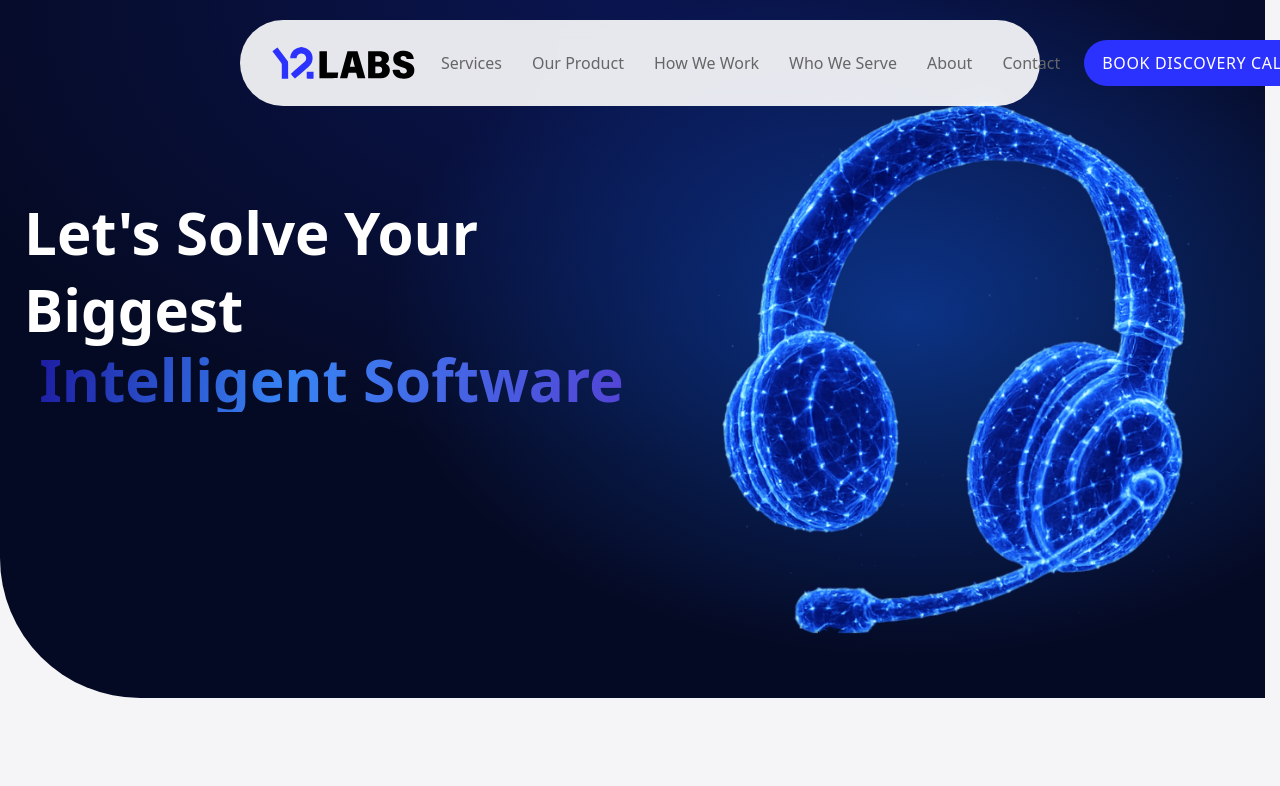
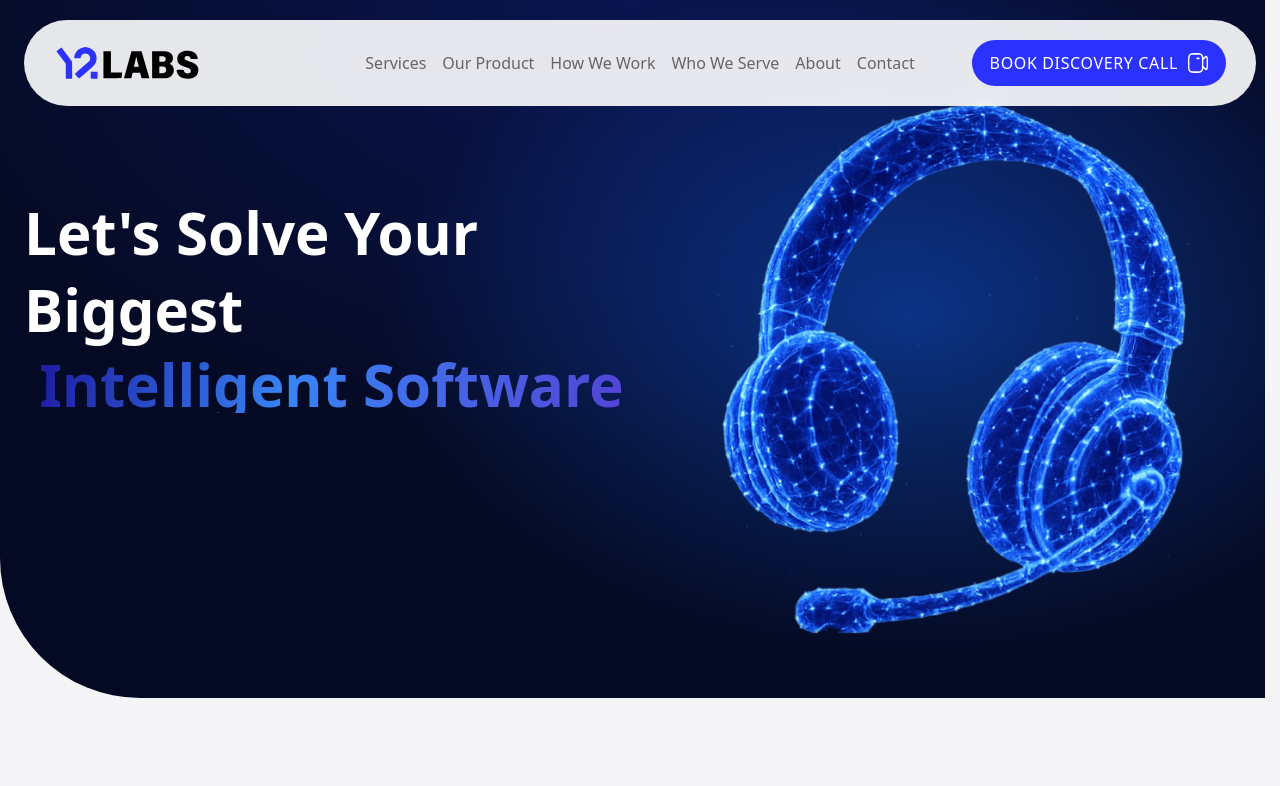
Before and after one commit to MoeezFaizi/y2labs-website, a Next.js app: page /contact in a window 1280 px wide. Shown: the top 786 px of the page. Built offline with nearby package versions, Linux system fonts and the light colour scheme; a web font is replaced by a local one.

Commit message:
Precision pass: centered nav + CTA icon + fluid header gutter, quote layout/whitespace fidelity, footer alignment to Figma, favicon

```diff
--- a/components/site/ContactCta.tsx
+++ b/components/site/ContactCta.tsx
@@ -58,9 +58,11 @@ export function ContactCta({ variant = "form" }: { variant?: "form" | "image" })
             onBlurCapture={() => setPaused(false)}
           >
             <div>
-              {/* eslint-disable-next-line @next/next/no-img-element */}
-              <img src="/cta/quote.svg" alt="" aria-hidden className="h-[50px] w-auto" />
-              <div className="relative mt-4 min-h-[280px] sm:min-h-[320px]">
+              {/* Figma: the quote mark floats at the text block's top-left
+                  (icon y = text y - 10); the quote's leading spaces clear it. */}
+              <div className="relative min-h-[280px] sm:min-h-[320px]">
+                {/* eslint-disable-next-line @next/next/no-img-element */}
+                <img src="/cta/quote.svg" alt="" aria-hidden className="absolute -top-[6px] left-0 h-9 w-auto sm:-top-[10px] sm:h-[50px]" />
                 <AnimatePresence mode="wait">
                   <motion.blockquote
                     key={index}
@@ -68,7 +70,7 @@ export function ContactCta({ variant = "form" }: { variant?: "form" | "image" })
                     animate={{ opacity: 1, y: 0 }}
                     exit={{ opacity: 0, y: -12 }}
                     transition={{ duration: 0.5, ease: ease.expoOut }}
-                    className="text-h6 font-medium text-white sm:text-[clamp(1.75rem,2.4vw,2.875rem)] sm:leading-[1.304]"
+                    className="whitespace-pre-wrap text-h6 font-medium text-white sm:text-[clamp(1.75rem,2.4vw,2.875rem)] sm:leading-[1.304]"
                   >
                     {active.quote}
                   </motion.blockquote>
--- a/components/site/Footer.tsx
+++ b/components/site/Footer.tsx
@@ -24,7 +24,7 @@ export function Footer() {
         loading="lazy"
       />
 
-      <div className="container-content relative z-10 pt-[clamp(5rem,16vw,19.5rem)] pb-[clamp(2rem,4vw,2.75rem)]">
+      <div className="container-content relative z-10 pt-[clamp(5rem,14.65vw,17.875rem)] pb-[clamp(2rem,4vw,2.875rem)]">
         <div className="grid gap-12 lg:grid-cols-[1fr_640px]">
           {/* Wordmark over the burst — lower-left, just above the link rows. */}
           <Reveal preset="fadeIn" className="flex items-start">
@@ -120,7 +120,7 @@ export function Footer() {
             </div>
 
             {/* Bottom bar */}
-            <div className="mt-[clamp(2.5rem,5vw,5rem)] flex flex-col gap-4 sm:h-[30px] sm:flex-row sm:items-center sm:justify-between">
+            <div className="mt-[clamp(2.5rem,5.47vw,6.5625rem)] flex flex-col gap-4 sm:h-[30px] sm:flex-row sm:items-center sm:justify-between">
               <p className="text-[16px] leading-[24px] text-[#f5f5f7]">{footer.copyright}</p>
               <ul className="flex flex-wrap gap-5">
                 {footer.legal.map((l) => (
--- a/components/site/Header.tsx
+++ b/components/site/Header.tsx
@@ -30,17 +30,17 @@ export function Header() {
       transition={{ duration: 0.7, ease: ease.expoOut, delay: 0.1 }}
     >
       <div
-        className="w-full px-gutter transition-all duration-500 ease-[var(--ease-expo-out)] xl:px-[240px]"
+        className="w-full px-gutter transition-all duration-500 ease-[var(--ease-expo-out)] xl:px-[max(1.5rem,calc((100vw-1350px)/2))]"
         style={{ paddingBlock: scrolled ? 10 : 20 }}
       >
-        <div className="mx-auto flex w-full max-w-[1350px] items-center justify-between gap-6 rounded-[60px] bg-white/90 px-5 py-3 backdrop-blur-[10px] md:px-[30px] md:py-[20px]">
+        <div className="relative mx-auto flex w-full max-w-[1350px] items-center justify-between gap-6 rounded-[60px] bg-white/90 px-5 py-3 backdrop-blur-[10px] md:px-[30px] md:py-[20px]">
           {/* Logo — the actual Figma wordmark (blue Y2 + black LABS). */}
           <Link href="/" aria-label="Y2 Labs — home" className="shrink-0">
             {/* eslint-disable-next-line @next/next/no-img-element */}
             <img src="/logo.svg" alt="Y2 LABS" width={146} height={40} className="h-8 w-auto md:h-10" />
           </Link>
 
-          <nav className="hidden items-center gap-[30px] xl:flex" aria-label="Main">
+          <nav className="absolute left-1/2 hidden -translate-x-1/2 items-center gap-4 xl:flex 2xl:gap-[30px]" aria-label="Main">
             {nav.map((item) => (
               <Link
                 key={item.label}
@@ -58,7 +58,10 @@ export function Header() {
             {/* Wrapper owns the responsive hiding — the Button base class is
                 `inline-flex`, which would override `hidden` on the button. */}
             <div className="hidden sm:block">
-              <Button href="/contact">Book discovery call</Button>
+              <Button href="/contact" trailing={
+                // eslint-disable-next-line @next/next/no-img-element
+                <img src="/icons/video.svg" alt="" aria-hidden className="size-5" />
+              }>Book discovery call</Button>
             </div>
 
             <button
--- a/lib/site.ts
+++ b/lib/site.ts
@@ -334,7 +334,7 @@ export const whoWeServe = {
 export const testimonials = [
   {
     quote:
-      "Ministries, agencies, and public bodies undergoing digital transformation. We understand procurement constraints, data sovereignty requirements.",
+      "       Ministries, agencies, and public bodies undergoing digital transformation. We understand procurement constraints, data sovereignty requirements.",
     name: "Sarah Johnson",
     role: "Product Manager, TechNova",
     avatar: "/testimonials/sarah-johnson.png",
```
Also changed, not shown: app/icon.svg (added).
